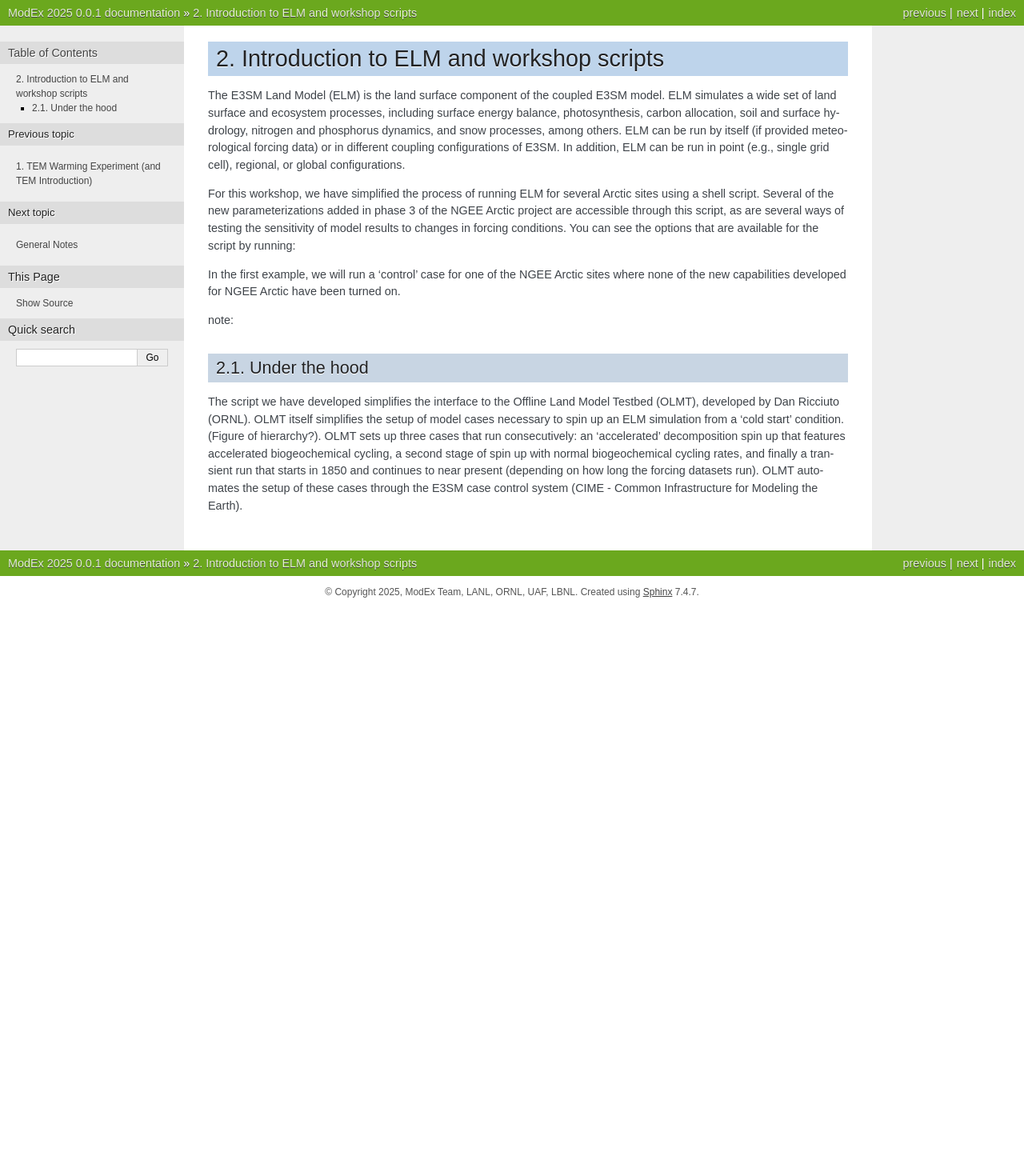
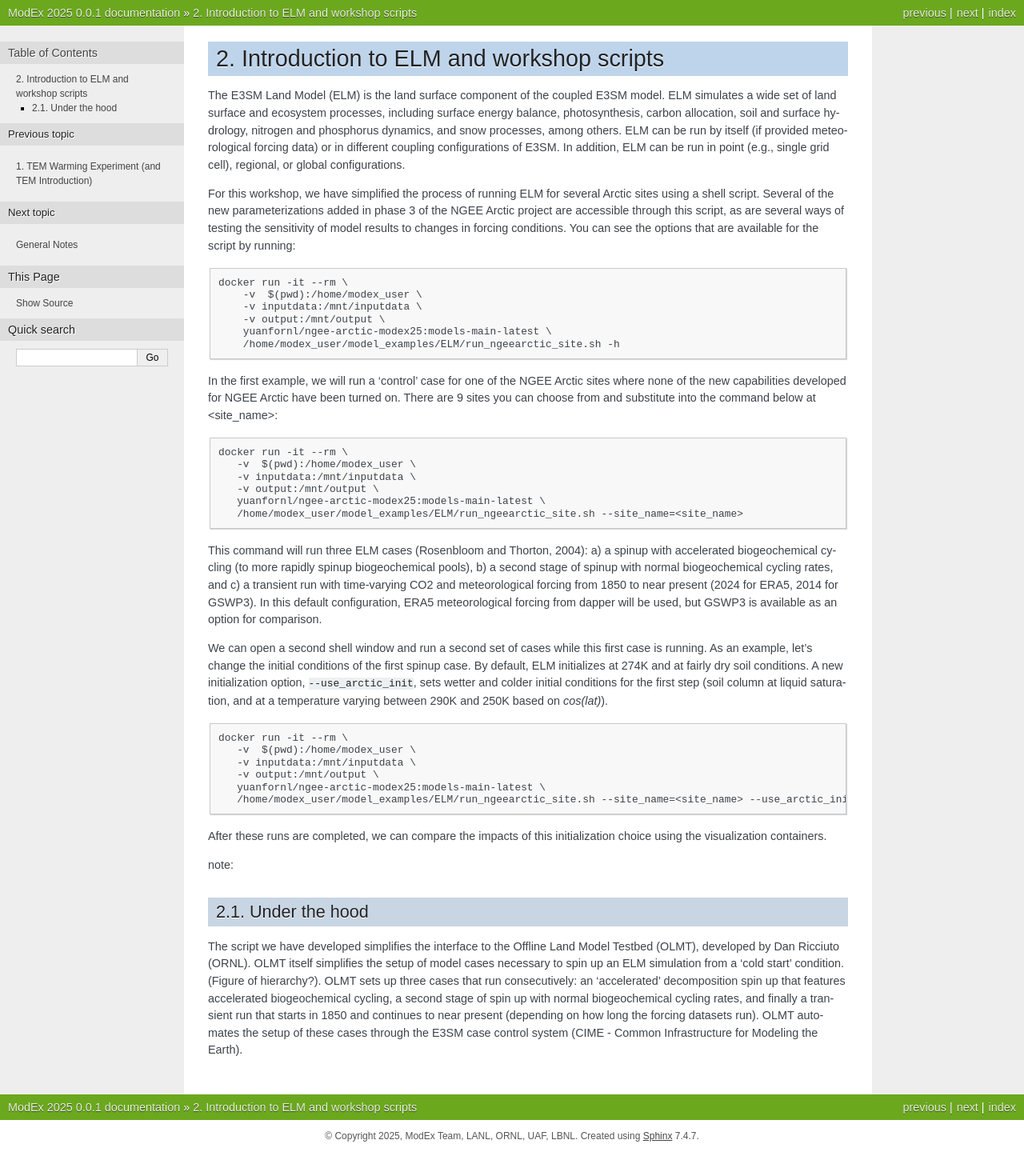
Before and after one commit to jsta/Field-to-Model, a Sphinx documentation site: the page built from docs/source/elm_intro.rst, in a window 1280 px wide. Shown: the whole page at 80% size. Built offline with Sphinx 7.4.7, drawn with Linux system fonts in a browser that asks for light colours; before the commit the page ends 900 px from its top, so only the background shows below that.

Commit message:
update elm documentation

```diff
--- a/docs/source/elm_intro.rst
+++ b/docs/source/elm_intro.rst
@@ -1,12 +1,63 @@
 Introduction to ELM and workshop scripts
 =========================================
 
-The E3SM Land Model (ELM) is the land surface component of the coupled E3SM model. ELM simulates a wide set of land surface and ecosystem processes, including surface energy balance, photosynthesis, carbon allocation, soil and surface hydrology, nitrogen and phosphorus dynamics, and snow processes, among others. ELM can be run by itself (if provided meteorological forcing data) or in different coupling configurations of E3SM. In addition, ELM can be run in point (e.g., single grid cell), regional, or global configurations.
+The E3SM Land Model (ELM) is the land surface component of the coupled E3SM model.
+ELM simulates a wide set of land surface and ecosystem processes, including surface
+energy balance, photosynthesis, carbon allocation, soil and surface hydrology,
+nitrogen and phosphorus dynamics, and snow processes, among others.
+ELM can be run by itself (if provided meteorological forcing data) or in
+different coupling configurations of E3SM. In addition, ELM can be run in point
+(e.g., single grid cell), regional, or global configurations.
 
-For this workshop, we have simplified the process of running ELM for several Arctic sites using a shell script. Several of the new parameterizations added in phase 3 of the NGEE Arctic project are accessible through this script, as are several ways of testing the sensitivity of model results to changes in forcing conditions. You can see the options that are available for the script by running:
+For this workshop, we have simplified the process of running ELM for several Arctic
+sites using a shell script. Several of the new parameterizations added in phase 3 of
+the NGEE Arctic project are accessible through this script, as are several ways of
+testing the sensitivity of model results to changes in forcing conditions. You can
+see the options that are available for the script by running:
 
-In the first example, we will run a 'control' case for one of the NGEE Arctic sites where none of the new capabilities developed for NGEE Arctic have been turned on.
+.. code::
 
+    docker run -it --rm \
+        -v  $(pwd):/home/modex_user \
+        -v inputdata:/mnt/inputdata \
+        -v output:/mnt/output \
+        yuanfornl/ngee-arctic-modex25:models-main-latest \
+        /home/modex_user/model_examples/ELM/run_ngeearctic_site.sh -h
+
+In the first example, we will run a 'control' case for one of the NGEE Arctic sites where
+none of the new capabilities developed for NGEE Arctic have been turned on. There are 9 sites
+you can choose from and substitute into the command below at <site_name>:
+
+.. code::
+
+ docker run -it --rm \
+    -v  $(pwd):/home/modex_user \
+    -v inputdata:/mnt/inputdata \
+    -v output:/mnt/output \
+    yuanfornl/ngee-arctic-modex25:models-main-latest \
+    /home/modex_user/model_examples/ELM/run_ngeearctic_site.sh --site_name=<site_name>
+
+This command will run three ELM cases (Rosenbloom and Thorton, 2004): a) a spinup with accelerated
+biogeochemical cycling (to more rapidly spinup biogeochemical pools), b) a second stage of spinup with
+normal biogeochemical cycling rates, and c) a transient run with time-varying CO2 and meteorological forcing
+from 1850 to near present (2024 for ERA5, 2014 for GSWP3). In this default configuration, ERA5 meteorological
+forcing from dapper will be used, but GSWP3 is available as an option for comparison.
+
+We can open a second shell window and run a second set of cases while this first case is running. As an example,
+let's change the initial conditions of the first spinup case. By default, ELM initializes at 274K and at fairly dry
+soil conditions. A new initialization option, ``--use_arctic_init``, sets wetter and colder initial conditions for
+the first step (soil column at liquid saturation, and at a temperature varying between 290K and 250K based on `cos(lat)`).
+
+.. code::
+
+ docker run -it --rm \
+    -v  $(pwd):/home/modex_user \
+    -v inputdata:/mnt/inputdata \
+    -v output:/mnt/output \
+    yuanfornl/ngee-arctic-modex25:models-main-latest \
+    /home/modex_user/model_examples/ELM/run_ngeearctic_site.sh --site_name=<site_name> --use_arctic_init
+
+After these runs are completed, we can compare the impacts of this initialization choice using the visualization containers.
 
 note::
 
```
Also changed, not shown: 1 other file.
